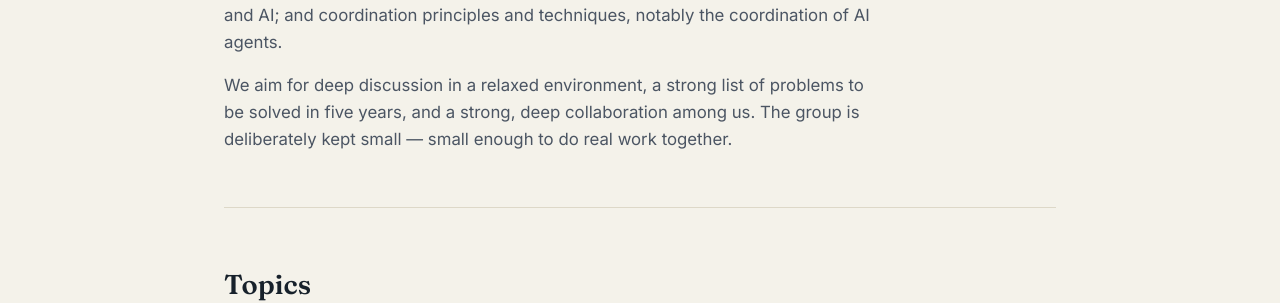
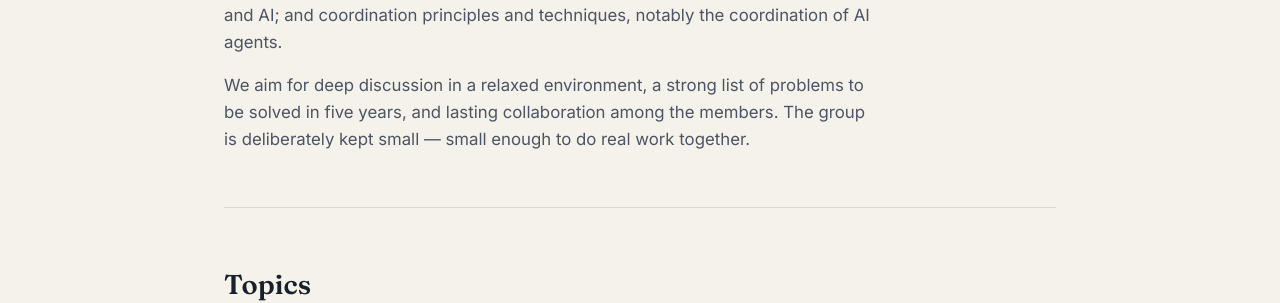
Before and after one commit to istdas/istdas.github.io, a Jekyll site: the page built from index.md, in a window 1280 px wide and 900 px high, scrolled down 440 px. Shown: the part 185-488 px from the top of the window. Built offline with Jekyll 4.4.1, drawn with Linux system fonts in a browser that asks for light colours.

Commit message:
Reword About sentence to avoid repeated adjectives
Co-Authored-By: Claude Fable 5 <noreply@anthropic.com>

```diff
--- a/index.md
+++ b/index.md
@@ -67,4 +67,4 @@ footer_note: "This page will grow with the collaboration — outputs and future
 ---
 ISTDAS is a small group of scientists who gather to discuss a set of closely related topics: intelligent and smart services; sovereign data and AI, including edge data and AI; and coordination principles and techniques, notably the coordination of AI agents.
 
-We aim for deep discussion in a relaxed environment, a strong list of problems to be solved in five years, and a strong, deep collaboration among us. The group is deliberately kept small — small enough to do real work together.
+We aim for deep discussion in a relaxed environment, a strong list of problems to be solved in five years, and lasting collaboration among the members. The group is deliberately kept small — small enough to do real work together.
```
